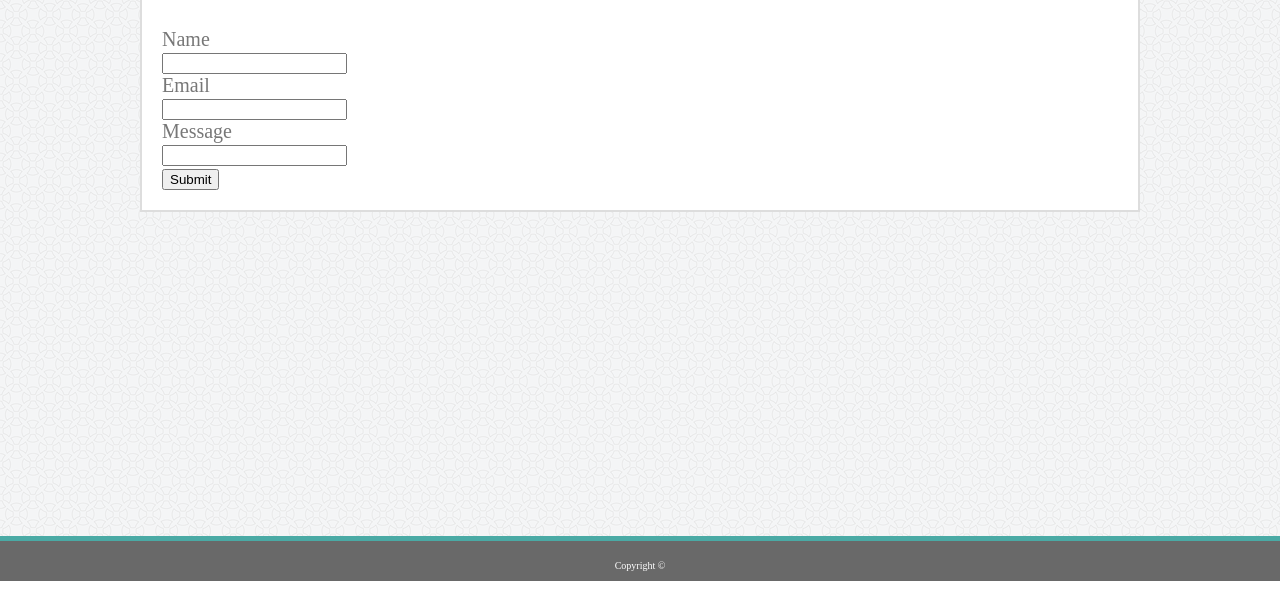
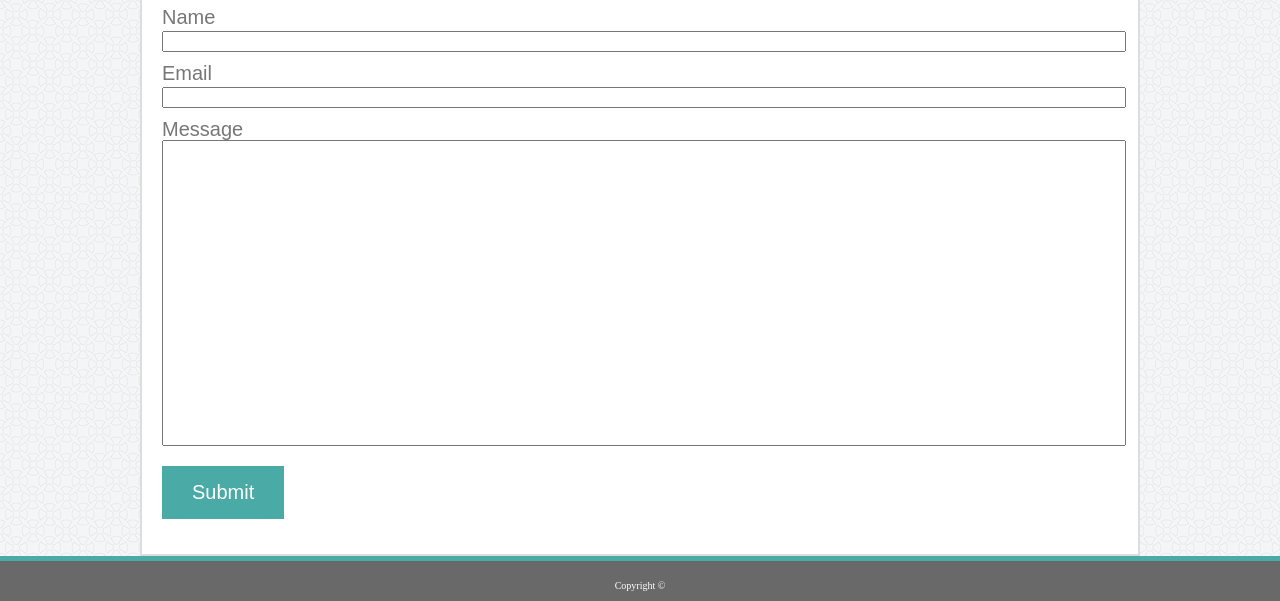
Before and after one commit to SeanMCooper/SeanMCooper.github.io, a plain HTML site: page contact.html in a window 1280 px wide. Shown: the part 219-820 px from the top of the page. Drawn offline with Linux system fonts and the light colour scheme.

Commit message:
thurs new

```diff
--- a/assets/css/style.css
+++ b/assets/css/style.css
@@ -45,7 +45,7 @@ article         {width: 956px; margin: auto; color: #777777; background-color: #
                 display: block; font:'Arial', 'Helvetica Neue', Helvetica, sans-serif;
                 line-height: 28px; border: 2px solid #dddddd; clear: both; padding: 20px;}
 
-
+.textcontact    {color:#777777; font-family: 'Arial', 'Helvetica Neue', Helvetica, sans-serif; margin-top: 10px;}
 
 .nav            {float: right; font-size: 16px; padding: 0px 20px 0px 20px; color:grey;}
 
--- a/contact.html
+++ b/contact.html
@@ -26,21 +26,19 @@
 
         <h2>Contact</h2>
         <hr>
-        <br>
-                Name
-            <br>
-                    <input type="text" name="name" value="">
-            <br>
-                Email
-            <br>
-                    <input type="text" name="email" value=""><br>
+            <p class = "textcontact"> Name  </p>
+
+            <input style="width: 100%" type="text" name="name" value="">
+
+            <p class = "textcontact"> Email  </p>
+
+            <input style="width: 100%" type="text" name="email" value=""><br>
 
 
-                Message
+            <p class = "textcontact"> Message  </p>
+                <input style="width: 100%; height: 300px" type="text" name="message" value="">
         <br>
-                <input type="text" name="message" value="" <="" section="">
-        <br>
-                <input type="submit" value="Submit" size="400x400">
+                <input style="background-color: #4aaaa5; text-align: center; vertical-align: middle; color: white; font-size: 20px; margin-top: 20px; margin-bottom: 15px; border: none; padding: 15px 30px 15px 30px;" type="submit" value="Submit" size="400x400">
     </section>
     <div id="push"></div>
 </div>
```
